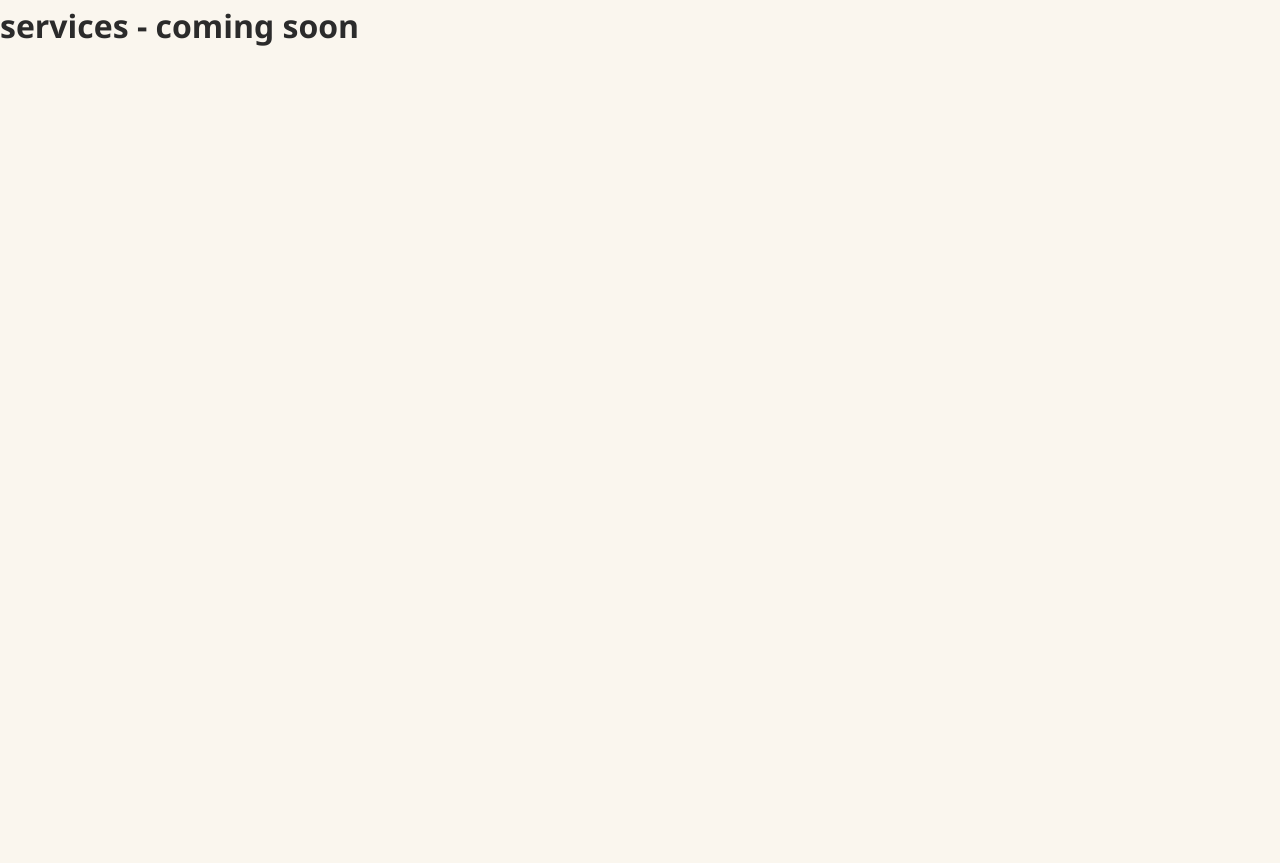
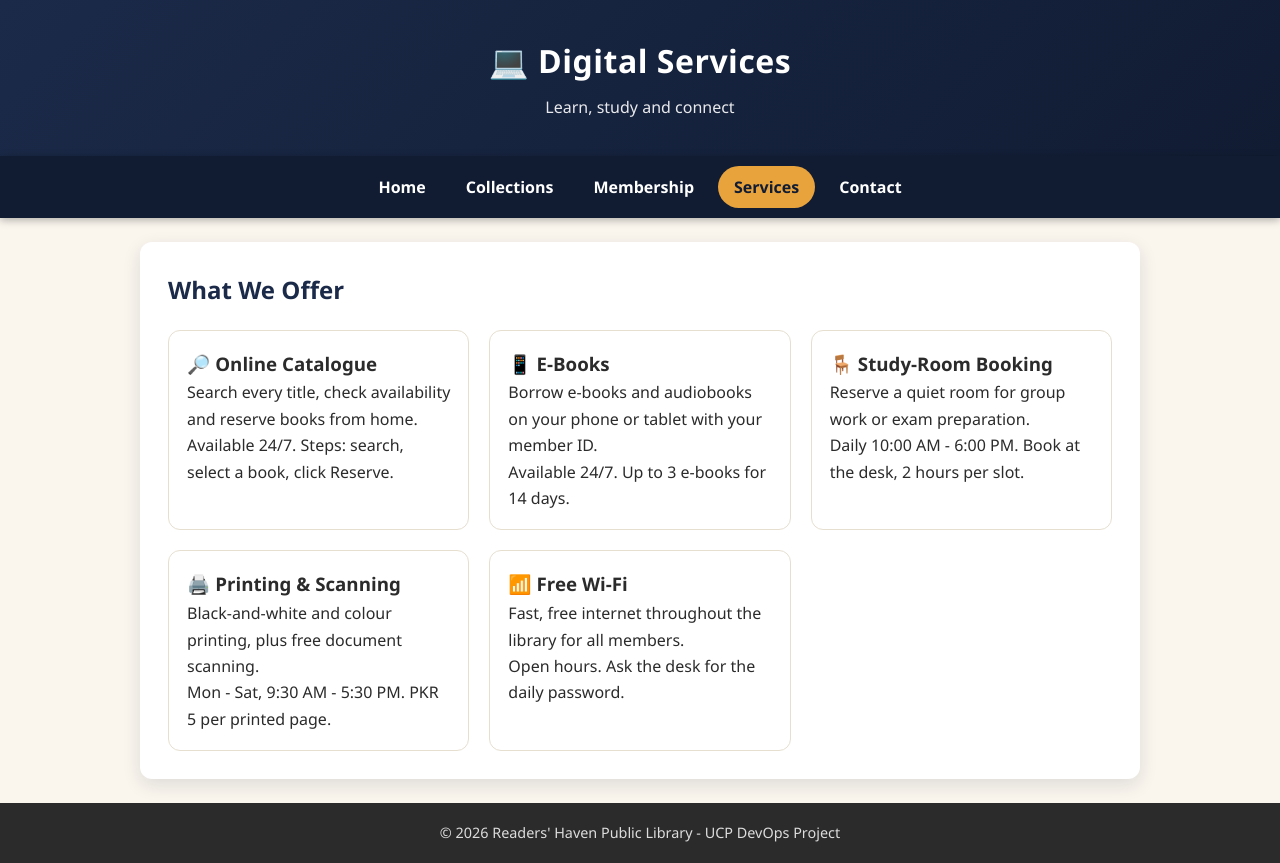
Before and after one commit to Devops-7th/readers-haven-library, a website: page src/services.html in a window 1280 px wide. Before the commit the page ends 800 px from the top, so only its background shows below. Drawn offline with Linux system fonts and the light colour scheme.

Commit message:
feat(services): add five digital and physical services with timings

```diff
--- a/src/services.html
+++ b/src/services.html
@@ -2,10 +2,54 @@
 <html lang="en">
 <head>
   <meta charset="UTF-8">
-  <title>services</title>
+  <meta name="viewport" content="width=device-width, initial-scale=1.0">
+  <title>Readers' Haven - Services</title>
   <link rel="stylesheet" href="../styles/style.css">
 </head>
-<body>
-  <h1>services - coming soon</h1>
+<body class="services-page">
+  <header>
+    <h1>💻 Digital Services</h1>
+    <p>Learn, study and connect</p>
+  </header>
+  <nav aria-label="Main navigation">
+    <a href="index.html">Home</a>
+    <a href="collections.html">Collections</a>
+    <a href="membership.html">Membership</a>
+    <a href="services.html" aria-current="page">Services</a>
+    <a href="contact.html">Contact</a>
+  </nav>
+  <main>
+    <h2>What We Offer</h2>
+    <div class="grid-container">
+      <div class="card">
+        <h3>🔎 Online Catalogue</h3>
+        <p>Search every title, check availability and reserve books from home.</p>
+        <p class="timing">Available 24/7. Steps: search, select a book, click Reserve.</p>
+      </div>
+      <div class="card">
+        <h3>📱 E-Books</h3>
+        <p>Borrow e-books and audiobooks on your phone or tablet with your member ID.</p>
+        <p class="timing">Available 24/7. Up to 3 e-books for 14 days.</p>
+      </div>
+      <div class="card">
+        <h3>🪑 Study-Room Booking</h3>
+        <p>Reserve a quiet room for group work or exam preparation.</p>
+        <p class="timing">Daily 10:00 AM - 6:00 PM. Book at the desk, 2 hours per slot.</p>
+      </div>
+      <div class="card">
+        <h3>🖨️ Printing &amp; Scanning</h3>
+        <p>Black-and-white and colour printing, plus free document scanning.</p>
+        <p class="timing">Mon - Sat, 9:30 AM - 5:30 PM. PKR 5 per printed page.</p>
+      </div>
+      <div class="card">
+        <h3>📶 Free Wi-Fi</h3>
+        <p>Fast, free internet throughout the library for all members.</p>
+        <p class="timing">Open hours. Ask the desk for the daily password.</p>
+      </div>
+    </div>
+  </main>
+  <footer>
+    <p>&copy; 2026 Readers' Haven Public Library - UCP DevOps Project</p>
+  </footer>
 </body>
 </html>
```
